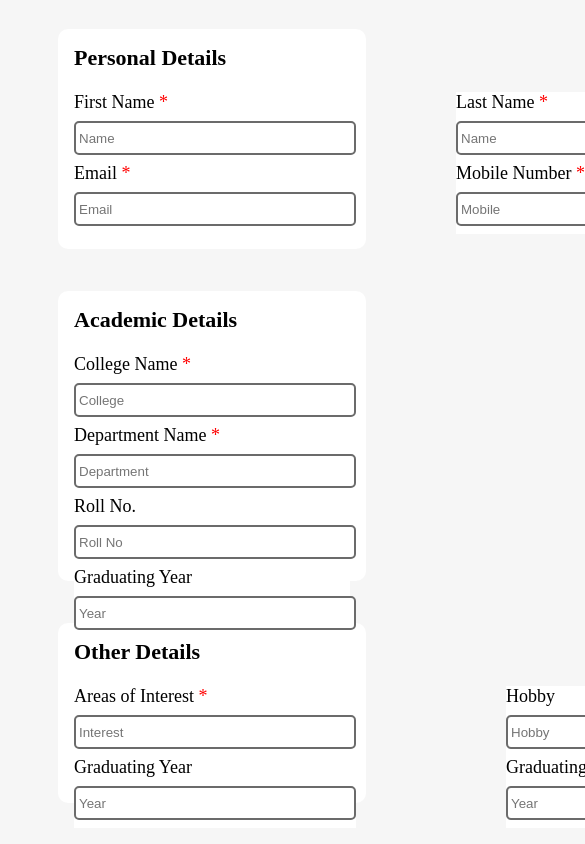
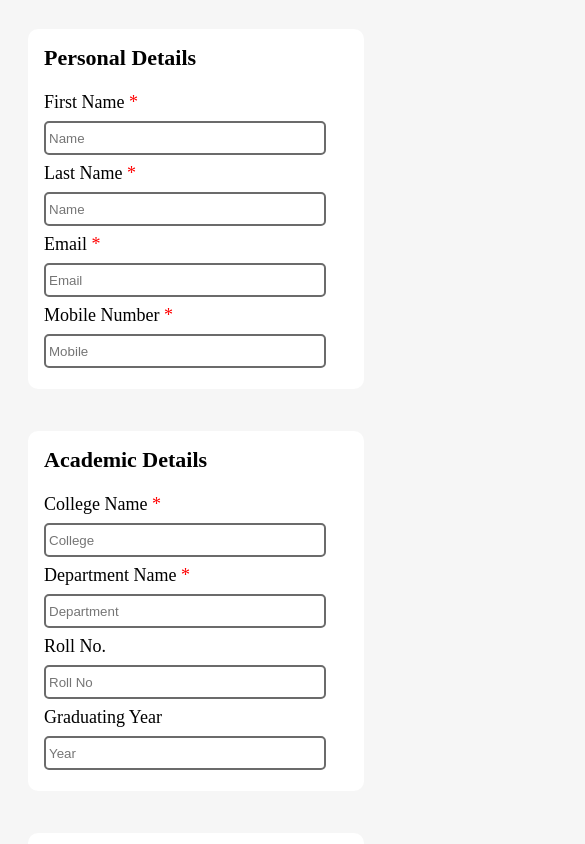
Before and after one commit to poovarasansp/Task-2, a plain HTML site: page index.html in a window 390 px wide. Shown: the top 844 px of the page, 585 px wide, since content can reach past the window. Drawn offline with Linux system fonts and the light colour scheme.

Commit message:
Response completed

```diff
--- a/index.html
+++ b/index.html
@@ -5,6 +5,7 @@
     <meta name="viewport" content="width=device-width, initial-scale=1.0">
     <title>Task 2</title>
     <link rel="stylesheet" href="main.css">
+    <link rel="stylesheet" href="media.css">
 </head>
 <body>
     <div class="main"><br>
--- a/main.css
+++ b/main.css
@@ -37,11 +37,6 @@
 .other,.other1,.other2,.second,.names,.first,.last,span{
     background-color: white;
 }
-
-
-
-
-
 form,p{
     font-family: 'calibri';
 }
--- /dev/null
+++ b/media.css
@@ -0,0 +1,51 @@
+@media screen and (max-width:1024px){
+    .other-details{
+        width: 95%;
+        height: 220px;
+    }
+}
+@media screen and (max-width:1024px){
+    .last{
+        margin-left: 50px;
+    }
+    .other{
+        display: flex;
+        flex-wrap: wrap;
+    }
+    .other2{
+        margin: 0;
+    }
+    .other-details{
+        width: 95%;
+        height: 280px;
+    }
+}
+@media screen and (max-width:425px){
+    .names{
+        display: flex;
+        flex-wrap: wrap;
+    }
+    .personal{
+        width: 95%;
+        height: 360px;
+    }
+    .last{
+        margin: 0;
+    }
+    .academic{
+        width: 95%;
+        height: 360px;
+    }
+    .other-details{
+        width: 95%;
+        height: 360px;
+    }.main{
+        margin-left: 20px;
+    }
+}
+@media screen and (max-width:320px){
+    input{
+        width: 14rem;
+        height: 24px;
+    }
+}
```
